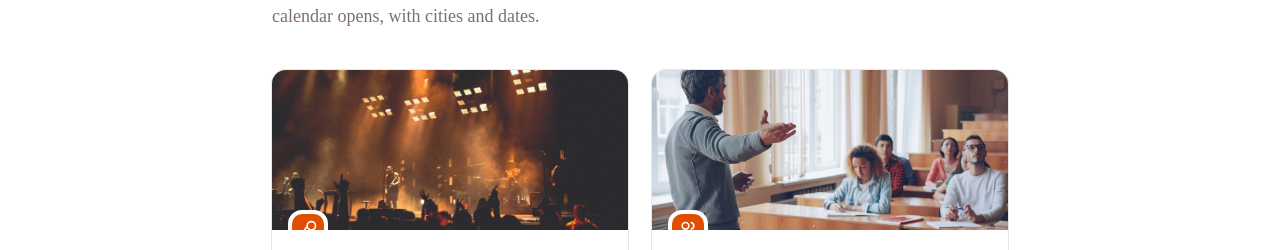
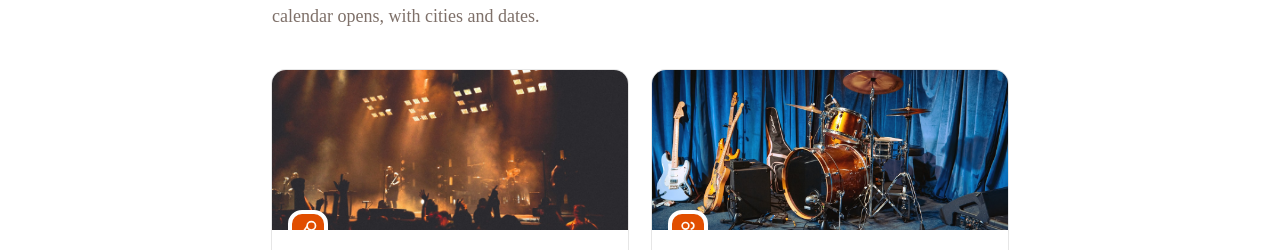
Before and after one commit to ulfrank2024/AfriSon-, a Next.js app: page /en/evenements in a window 1280 px wide. Shown: the part 550-800 px from the top of the page. Built offline with nearby package versions, Linux system fonts and the light colour scheme; no server answers.

Commit message:
feat: remplacer la photo de la carte Séminaires sur /evenements
Nouvelle photo (fournie par l'utilisateur, licence Unsplash) :
instruments backstage sur scène, à la place de l'amphithéâtre qui
reste utilisée pour l'article de blog sur l'ingénierie du son.

```diff
--- a/src/app/[locale]/evenements/page.tsx
+++ b/src/app/[locale]/evenements/page.tsx
@@ -17,7 +17,7 @@ import {
 
 const TYPES = [
   { key: "typeConcerts", icon: Mic2, image: "/images/band-concert.jpg" },
-  { key: "typeSeminars", icon: Users, image: "/images/lecture-hall.jpg" },
+  { key: "typeSeminars", icon: Users, image: "/images/stage-instruments.jpg" },
 ] as const;
 
 export default async function EvenementsPage() {
```
Also changed, not shown: public/images/stage-instruments.jpg (added).
